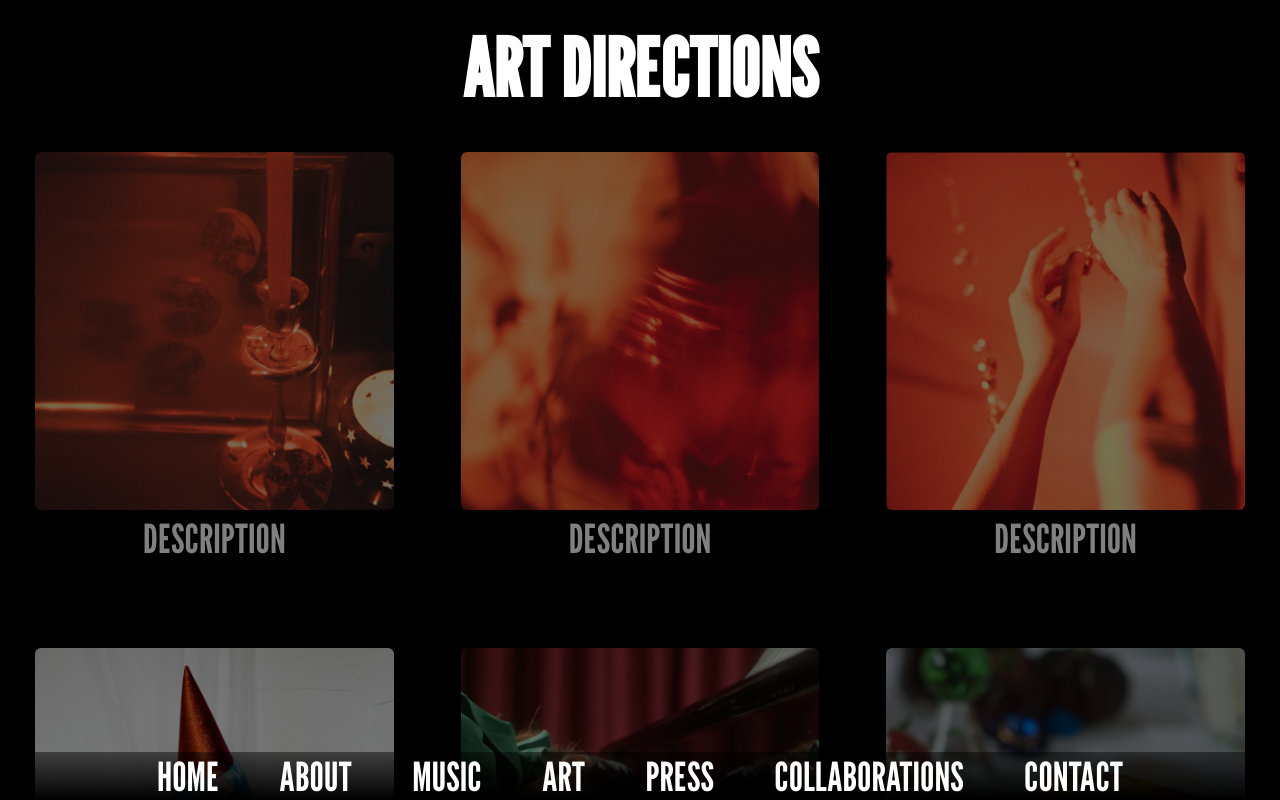
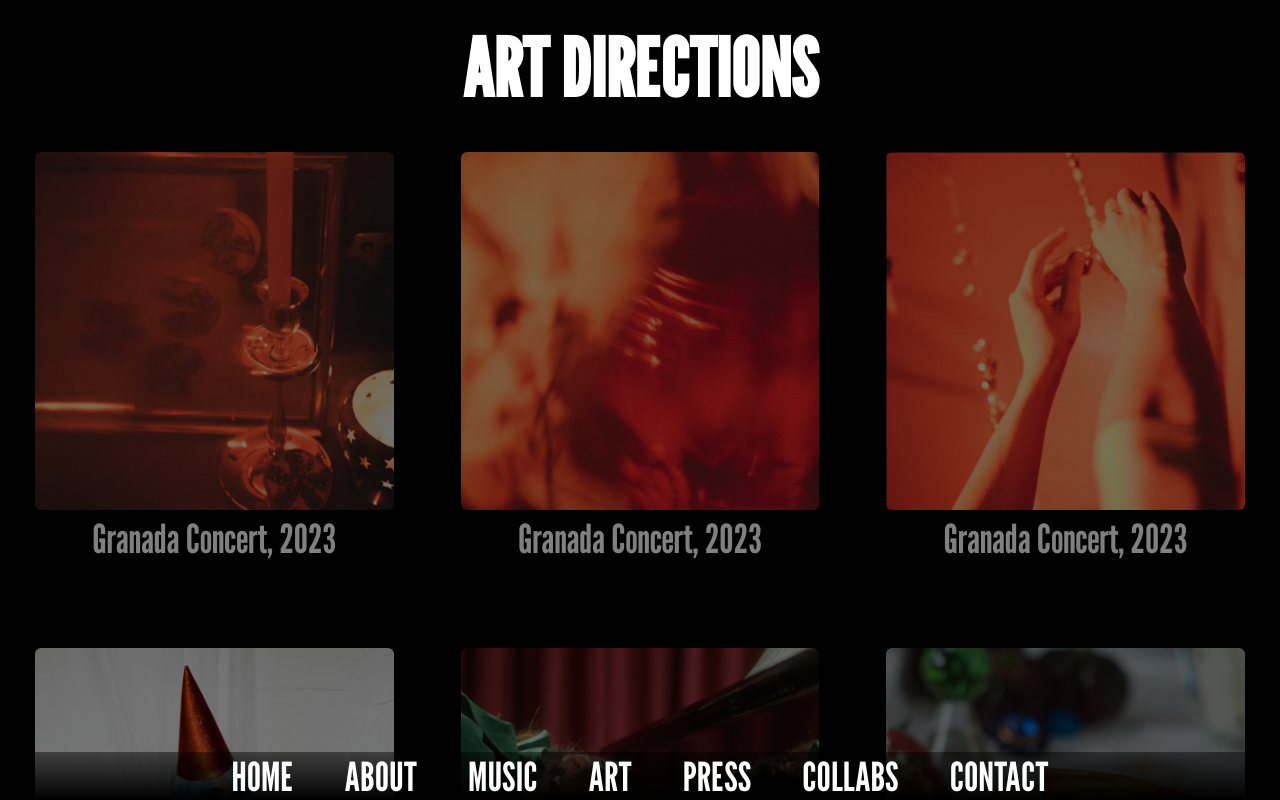
Before and after one commit to Lapiceros/IsaEnes, a React (Vite) app: page /artdirections in a window 1280 px wide. Built offline with nearby package versions, Linux system fonts and the light colour scheme.

Commit message:
finished

```diff
--- a/index.html
+++ b/index.html
@@ -5,7 +5,7 @@
     <link rel="icon" type="image/svg+xml" href="/vite.svg" />
     <meta name="viewport" content="width=device-width, initial-scale=1.0">
     <meta http-equiv="X-UA-Compatible" content="ie=edge">
-    <title>Vite + React</title>
+    <title>Isa Enes</title>
   </head>
   <body>
     <div id="root"></div>
--- a/src/Components/artDirections/ArtDirections.jsx
+++ b/src/Components/artDirections/ArtDirections.jsx
@@ -13,14 +13,24 @@ import Carrousel from '../carrousel/Carrousel';
 export default function ArtDirections() {
   const title = ["ART DIRECTIONS"]
   const images = [artimg1, artimg2, artimg3, artimg4, artimg5, artimg6, artimg7];
-  const imageLinks = [];
+  const imageLinks = [
+    "https://www.instagram.com/p/CtqpRsdqQSA/?img_index=1",
+    "https://www.instagram.com/p/CtqpRsdqQSA/?img_index=1",
+    "https://www.instagram.com/p/CtqpRsdqQSA/?img_index=1",
+    "https://www.instagram.com/p/CfVzkFyNom4/?img_index=1",
+    "https://www.youtube.com/watch?v=1-pRYH36FxA",
+    "https://www.youtube.com/watch?v=1-pRYH36FxA",
+    "https://www.youtube.com/watch?v=1-pRYH36FxA",
+
+  ];
   const captions = [
-    "DESCRIPTION",
-    "DESCRIPTION",
-    "DESCRIPTION",
-    "DESCRIPTION",
-    "DESCRIPTION",
-    "DESCRIPTION",
+    "Granada Concert, 2023",
+    "Granada Concert, 2023",
+    "Granada Concert, 2023",
+    "Photoshoot by Paola Idrontino, 2022",
+    "Shortmovie OPÍA, 2022",
+    "Shortmovie OPÍA, 2022",
+    "Shortmovie OPÍA, 2022",
   ];
 
   return (
--- a/src/Components/collaboration/Collaborations.css
+++ b/src/Components/collaboration/Collaborations.css
@@ -0,0 +1,3 @@
+.carrouselImg{
+    height: auto;
+}
--- a/src/Components/collaboration/Collaborations.jsx
+++ b/src/Components/collaboration/Collaborations.jsx
@@ -1,17 +1,17 @@
 import './Collaborations.css'
 import React from "react";
 import collaborations1 from "../../assets/collaborationsimg/collaborations1.png"
-import collaborations2 from "../../assets/collaborationsimg/collaborations2.png"
+import collaborations2 from "../../assets/collaborationsimg/collaborations2a.png"
 import collaborations3 from "../../assets/collaborationsimg/collaborations3.png"
 
 
 import Carrousel from '../carrousel/Carrousel';
 
 export default function Collaborations() {
-  const title = ["COLLABORATIONS"];
+  const title = ["COLLABS"];
   const images = [collaborations1, collaborations2 , collaborations3];
-  const imageLinks = ["https://beccacole.com/collections/elements", "https://www.instagram.com/p/CfVzkFyNom4/?img_index=1", "https://www.momo-mag.com/drassanes-ii/" ];
-  const captions = ["Becca &amp; Cole, Elements Collection, 2022", "Photoshoot by Paola Idrontino, 2022", "Drassanes II Photodhoot for Momo Mag, by Ismael Llopis, 2022"];
+  const imageLinks = ["https://beccacole.com/collections/elements", "https://www.youtube.com/watch?v=VPdbqTrQfqs", "https://www.momo-mag.com/drassanes-ii/" ];
+  const captions = ["Becca &amp; Cole, Elements Collection, 2022", "DJ set for Kreis (Visuals for Techno) – Vol III, 2023", "Drassanes II Photodhoot for Momo Mag, by Ismael Llopis, 2022"];
 
   return (
     <div>
--- a/src/Components/contact/Contact.css
+++ b/src/Components/contact/Contact.css
@@ -16,8 +16,8 @@
 }
 .contactMedia{
     display: flex;
-    padding-inline: 1rem;
-    margin: 1rem;
+    margin-bottom: 1rem;
+    font-size: 1.3em;
 }
 hr{
     margin-inline: 0.5rem;
--- a/src/Components/contact/Contact.jsx
+++ b/src/Components/contact/Contact.jsx
@@ -23,7 +23,7 @@ export default function Contact() {
                 <h2>
                     <a className="contactAncor" onClick={() => setShowEmail({...showEmail, artEnquiries: !showEmail.artEnquiries})}>Art Enquiries</a>
                 </h2>
-                {showEmail.showEmail && <div className='email'>sonofawitch.club@gmail.com</div>}
+                {showEmail.artEnquiries && <div className='email'>sonofawitch.club@gmail.com</div>}
             </section>
             <section>
                 <h2 className='contactTitle'>
--- a/src/Components/nav/NavBarComponent.jsx
+++ b/src/Components/nav/NavBarComponent.jsx
@@ -33,7 +33,7 @@ export default function NavBarComponent() {
                         </ul>
                     </li>
                     <li className='route'><NavLink to="/press" activeClassName='active' onClick={handleNavLinkClick}>PRESS</NavLink></li>
-                    <li className='route'><NavLink to="/collaborations" activeClassName='active' onClick={handleNavLinkClick}>COLLABORATIONS</NavLink></li>
+                    <li className='route'><NavLink to="/collaborations" activeClassName='active' onClick={handleNavLinkClick}>COLLABS</NavLink></li>
                     <li className='route'><NavLink to="/contact" activeClassName='active' onClick={handleNavLinkClick}>CONTACT</NavLink></li>
                 </ul>
             </nav>
```
Also changed, not shown: src/assets/collaborationsimg/collaborations2a.png (added).
